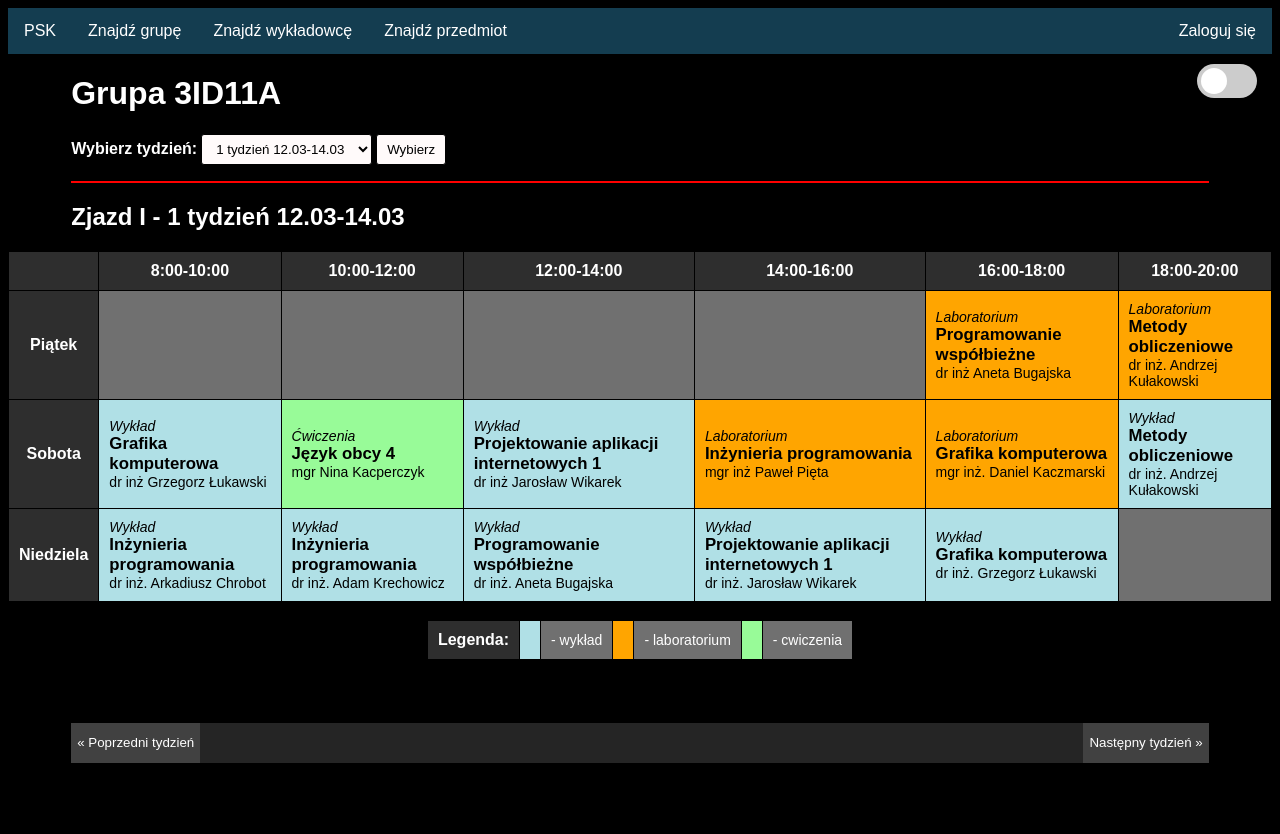
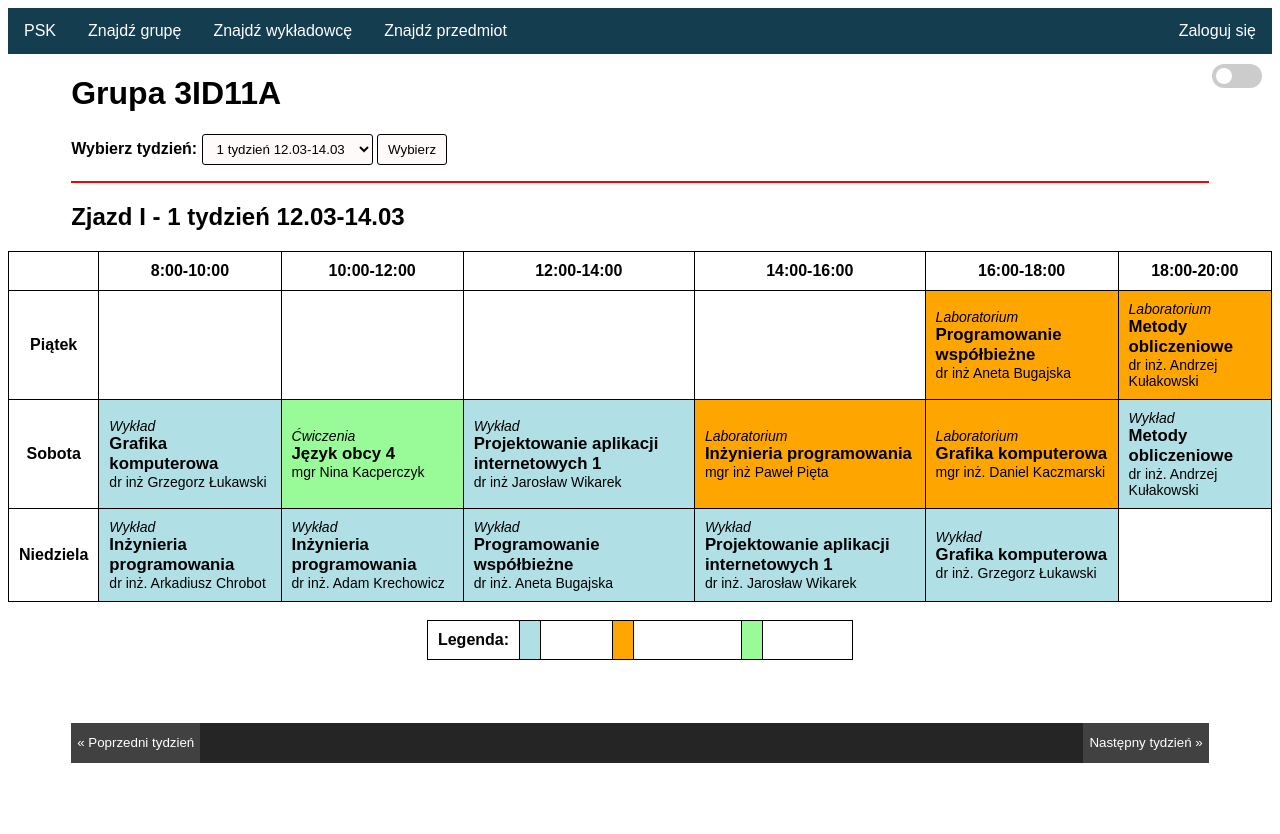
Before and after one commit to arekmarko/projekt-zespolowy, a PHP site: page / in a window 1280 px wide. Run offline with PHP 8.4, Linux system fonts and the light colour scheme.

Commit message:
poprawiono dark mode i dodano rozwijane menu

```diff
--- a/styles.css
+++ b/styles.css
@@ -1,50 +1,47 @@
 body{
+    background-color: white;
+    color: black;
+    font-family: Arial, Helvetica, sans-serif;
+}
+.dark-mode{
   background-color: black;
   color: white;
 }
-.dark-mode{
-  background-color: white;
-  color: black;
-}
-ul.navbar {
+.navbar {
     list-style-type: none;
     margin: 0;
     padding: 0;
     overflow: hidden;
     background-color: rgb(20, 61, 80);
 }
-
 li {
     float: left;
 }
-
 li a, .dropbtn {
-    display: inline-block;
+    display: block;
     color: white;
     text-align: center;
-    font-family: Arial, Helvetica, sans-serif;
     padding: 14px 16px;
     text-decoration: none;
   }
-
 li a:hover, .dropdown:hover .dropbtn {
     background-color:teal;
   }
-
-li.dropdown {
-    display: inline-block;
-  }
-
 .dropdown-content {
     display: none;
     position: absolute;
     background-color:teal;
     min-width: 160px;
+    box-shadow: 8px 0px 10px 0px rgba(0,0,0,0.2);
+}
+.dropdown2-content{
+  display: none;
+  position: absolute;
+  background-color: lightsteelblue;
+  min-width: 160px;
   box-shadow: 0px 8px 16px 0px rgba(0,0,0,0.2);
-    z-index: 1;
 }
-
-.dropdown-content a {
+.dropdown-content a{
     color: black;
     padding: 12px 16px;
     text-decoration: none;
@@ -55,14 +52,29 @@ li.dropdown {
 .dropdown:hover .dropdown-content {
     display: block;
 }
+.dropdown2:hover .dropdown2-content {
+    display: inline-block;
+    margin-top: -42px;
+    left: 160px;
+}
+.arrow{
+  border: solid black;
+  display: inline-block;
+  padding: 3px;
+  border-width: 0 1px 1px 0;
+  margin-top: 6px;
+  float: right;
+}
+.right{
+  transform: rotate(-45deg);
+}
 .switch{
   position: relative;
-  display: inline-block;
   float: right;
   margin-top: 10px;
-  margin-right: 15px;
-  width: 60px;
-  height: 34px;
+  margin-right: 10px;
+  width: 50px;
+  height: 24px;
 }
 .switch input {
   opacity: 0;
@@ -79,13 +91,13 @@ li.dropdown {
   background-color: #ccc;
   -webkit-transition: .4s;
   transition: .4s;
-  border-radius: 34px;
+  border-radius: 24px;
 }
 .slider:before {
   position: absolute;
   content: "";
-  height: 26px;
-  width: 26px;
+  height: 16px;
+  width: 16px;
   left: 4px;
   bottom: 4px;
   border-radius: 50%;
@@ -126,7 +138,6 @@ table, th, td{
     border: 1px solid black;
     margin: auto;
     border-collapse: collapse;
-    background-color: rgb(112, 112, 112);
     font-family: Arial, Helvetica, sans-serif;
 }
 th, td{
@@ -136,7 +147,6 @@ th, td{
     min-height: auto;
 }
 .godziny, th{
-    background-color: rgb(46, 46, 46);
     text-align: center;
     font-family: Arial, Helvetica, sans-serif;
 }
```
Lines whose indentation alone changed are shown as unchanged.
